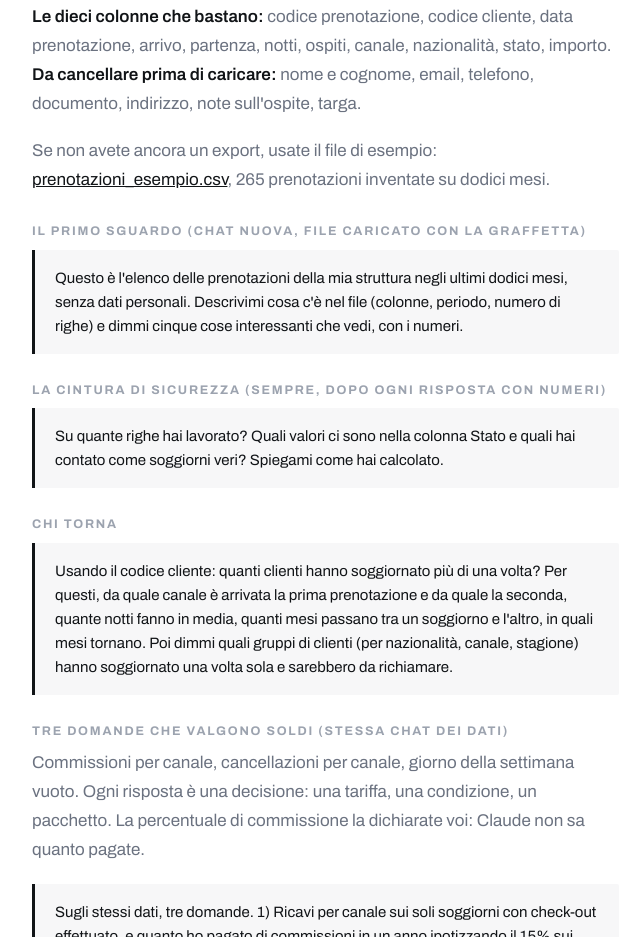
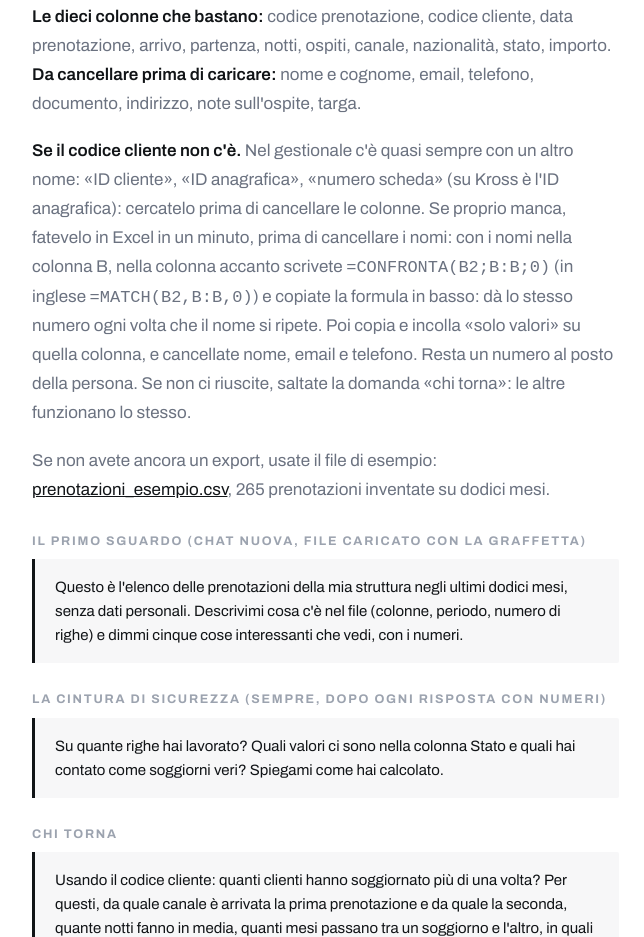
Before and after one commit to mimomichele/mipassalacqua, a plain HTML site: page corso/dispense/prompt-5.html in a window 1280 px wide. Shown: the part 2788-3725 px from the top of the page, without its empty margins (156-800 px from the left). Drawn offline with Linux system fonts and the light colour scheme.

Commit message:
Dispensa incontro 5: se manca il codice cliente
Co-Authored-By: Claude Fable 5.1 <noreply@anthropic.com>
Claude-Session: https://claude.ai/code/session_01CdW2nGHX9wEGuLto1diShT

```diff
--- a/corso/dispense/prompt-5.html
+++ b/corso/dispense/prompt-5.html
@@ -275,6 +275,7 @@ document.addEventListener('click',function(e){var a=e.target.closest&&e.target.c
 
       <h2>2 · I numeri del gestionale</h2>
       <p><b>Le dieci colonne che bastano:</b> codice prenotazione, codice cliente, data prenotazione, arrivo, partenza, notti, ospiti, canale, nazionalità, stato, importo.<br><b>Da cancellare prima di caricare:</b> nome e cognome, email, telefono, documento, indirizzo, note sull'ospite, targa.</p>
+      <p><b>Se il codice cliente non c'è.</b> Nel gestionale c'è quasi sempre con un altro nome: «ID cliente», «ID anagrafica», «numero scheda» (su Kross è l'ID anagrafica): cercatelo prima di cancellare le colonne. Se proprio manca, fatevelo in Excel in un minuto, prima di cancellare i nomi: con i nomi nella colonna B, nella colonna accanto scrivete <code>=CONFRONTA(B2;B:B;0)</code> (in inglese <code>=MATCH(B2,B:B,0)</code>) e copiate la formula in basso: dà lo stesso numero ogni volta che il nome si ripete. Poi copia e incolla «solo valori» su quella colonna, e cancellate nome, email e telefono. Resta un numero al posto della persona. Se non ci riuscite, saltate la domanda «chi torna»: le altre funzionano lo stesso.</p>
       <p>Se non avete ancora un export, usate il file di esempio: <a href="prenotazioni_esempio.csv" download>prenotazioni_esempio.csv</a>, 265 prenotazioni inventate su dodici mesi.</p>
       <h3>Il primo sguardo (chat nuova, file caricato con la graffetta)</h3>
       <div class="prompt">Questo è l'elenco delle prenotazioni della mia struttura negli ultimi dodici mesi, senza dati personali. Descrivimi cosa c'è nel file (colonne, periodo, numero di righe) e dimmi cinque cose interessanti che vedi, con i numeri.</div>
```
